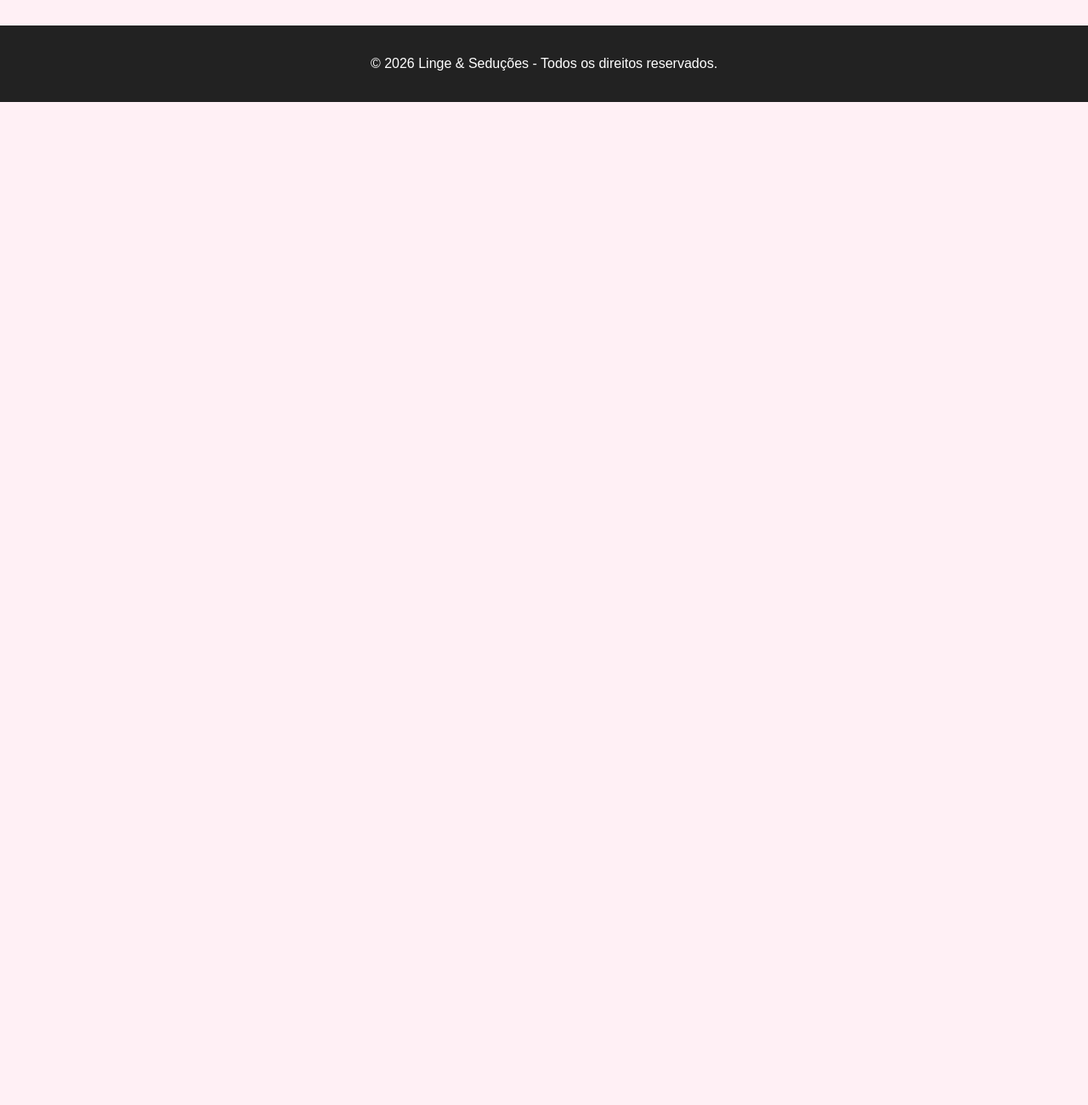
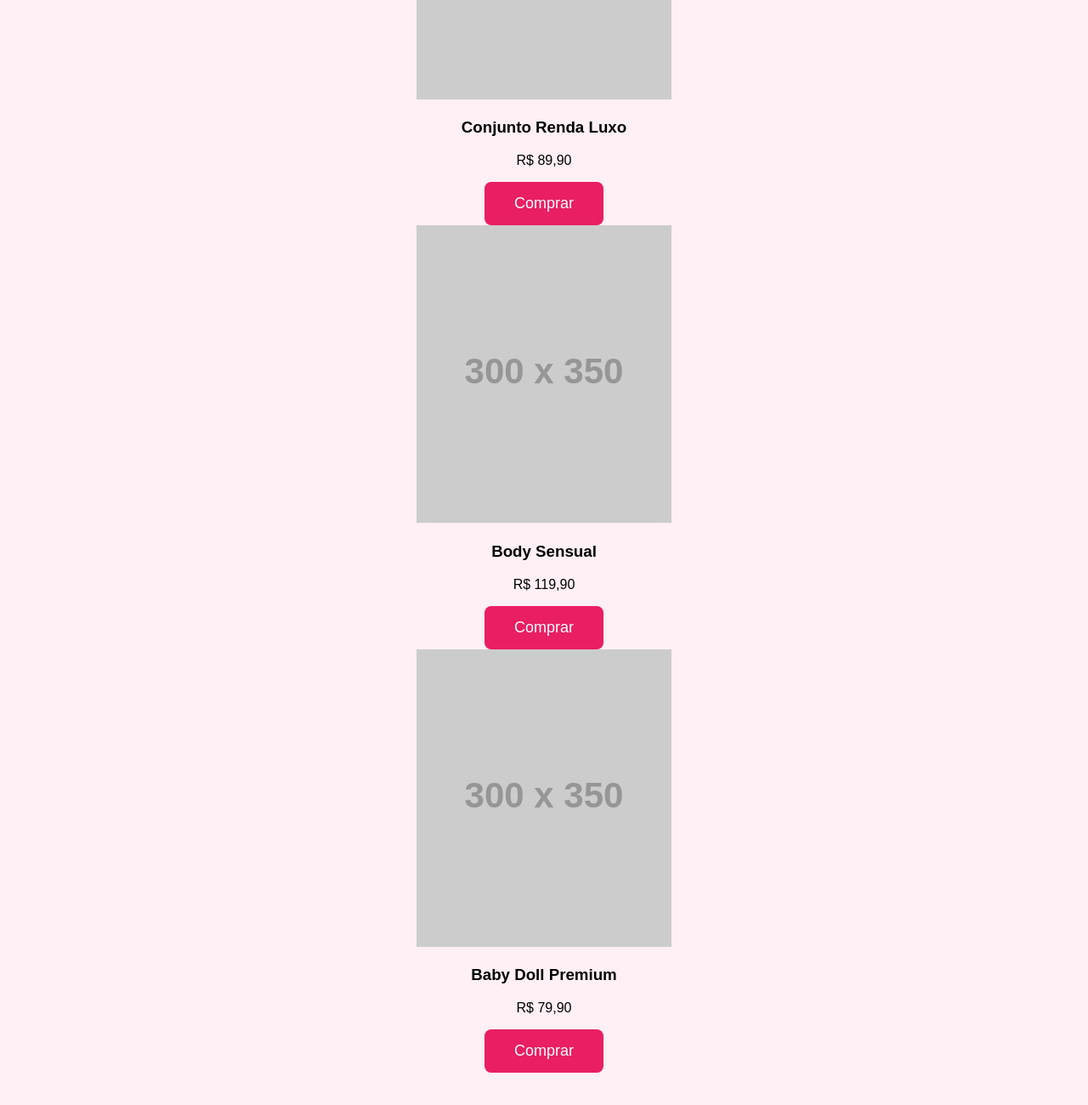
Before and after one commit to langerieseducoes-ops/linge-site, a plain HTML site: page index.html in a window 1280 px wide. Shown: the part 840-2140 px from the top of the page at 85% size. Before the commit the page ends 960 px from the top, so only its background shows below. Drawn offline with Linux system fonts and the light colour scheme; placeholder pictures from the web are drawn by us.

Commit message:
Add product cards to the index.html

```diff
--- a/index.html
+++ b/index.html
@@ -21,7 +21,28 @@
     <h1>Linge & Seduções</h1>
     <p>Elegância • Conforto • Sensualidade</p>
 </header>
+<section class="produtos">
+    <div class="card">
+        <img src="https://via.placeholder.com/300x350" alt="Conjunto Renda">
+        <h3>Conjunto Renda Luxo</h3>
+        <p>R$ 89,90</p>
+        <button>Comprar</button>
+    </div>
 
+    <div class="card">
+        <img src="https://via.placeholder.com/300x350" alt="Body Sensual">
+        <h3>Body Sensual</h3>
+        <p>R$ 119,90</p>
+        <button>Comprar</button>
+    </div>
+
+    <div class="card">
+        <img src="https://via.placeholder.com/300x350" alt="Baby Doll">
+        <h3>Baby Doll Premium</h3>
+        <p>R$ 79,90</p>
+        <button>Comprar</button>
+    </div>
+</section>
 <section>
     <h2>Bem-vinda!</h2>
     <p>Conheça nossa coleção exclusiva de lingeries.</p>
```
